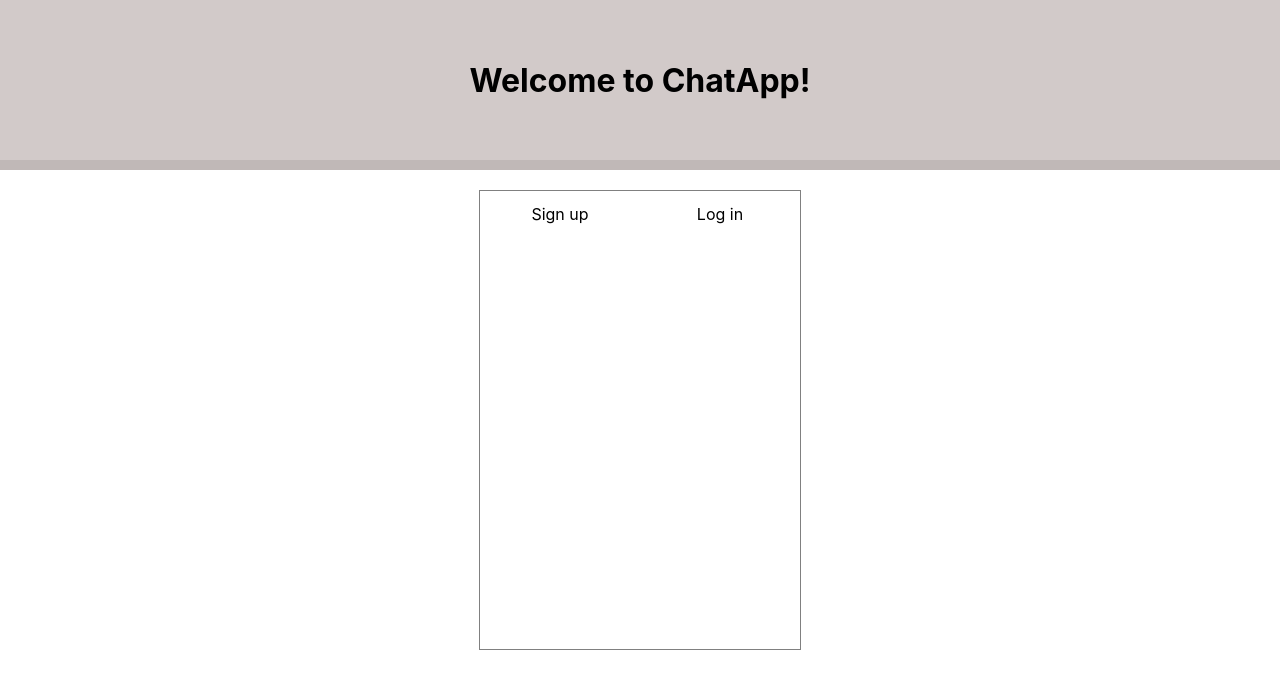
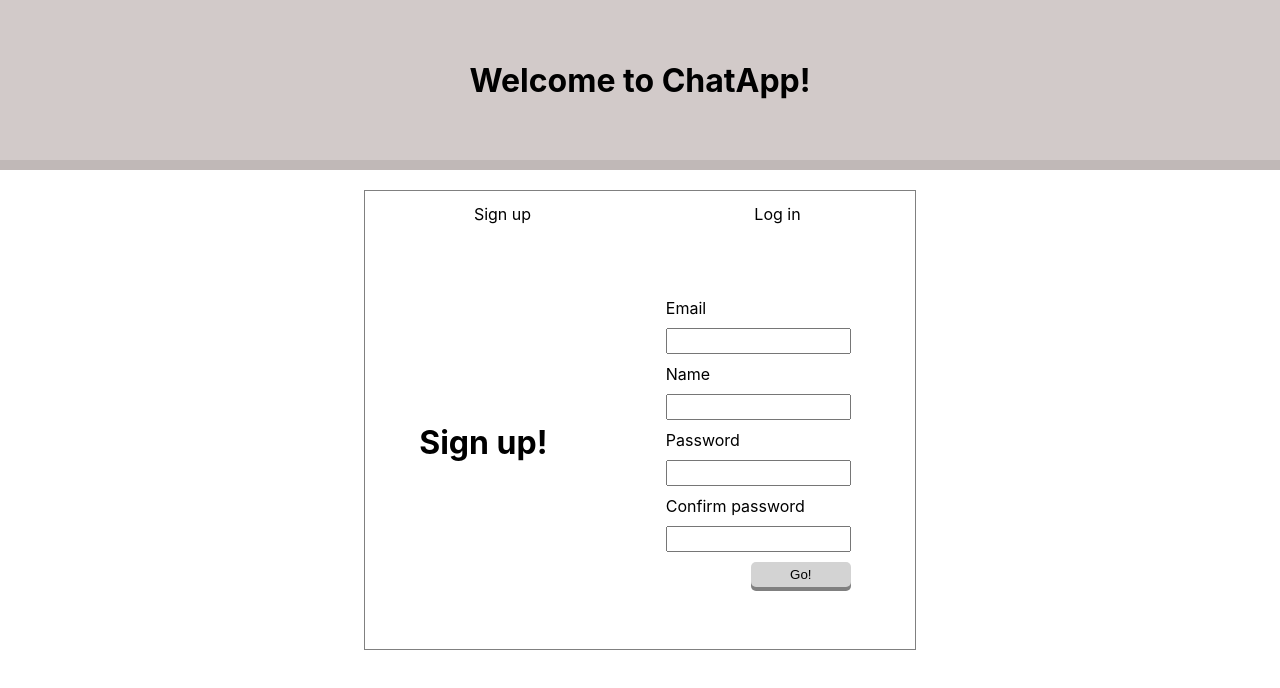
Before and after one commit to mabopoi/chat-react, a React (Create React App) app: page / in a window 1280 px wide. Shown: the top 688 px of the page. Built offline with nearby package versions, Linux system fonts and the light colour scheme.

Commit message:
Continuing Home's main section

```diff
--- a/src/components/Form/index.css
+++ b/src/components/Form/index.css
@@ -1,7 +1,42 @@
+.form {
+  text-align: left;
+  display: grid;
+}
+
 .form__input {
   height: 20px;
+  margin: 10px;
 }
 
 .form__text {
   font-size: 16px;
+  margin-left: 10px;
 }
+
+.form__btnContainer {
+  display: flex;
+  justify-content: flex-end;
+}
+
+.form__btn {
+  border-radius: 5px;
+  border: none;
+  background-color: lightgray;
+  color: black;
+  height: 25px;
+  width: 100px;
+  box-shadow: 0 4px grey;
+  outline: none;
+  margin-right: 10px;
+  cursor: pointer;
+}
+
+.form__btn:hover {
+  background-color: burlywood;
+}
+
+.form__btn:active {
+  outline: none;
+  box-shadow: 0 2px grey;
+  transform: translateY(4px);
+}
--- a/src/components/Form/index.tsx
+++ b/src/components/Form/index.tsx
@@ -4,29 +4,33 @@ import './index.css';
 type propsTypes = {
   handleSubmit: (e: FormEvent) => void;
   handleChange: (e: ChangeEvent<HTMLInputElement>) => void;
-  signIn: boolean;
+  signUp: boolean;
 };
 
-const Form = ({ handleSubmit, handleChange, signIn }: propsTypes) => {
+const Form = ({ handleSubmit, handleChange, signUp }: propsTypes) => {
   return (
-    <form onSubmit={handleSubmit}>
-      <span className='form__input'>Email</span>
-      <input className='form__text' type='text' onChange={handleChange} />
-      {signIn && (
+    <form className='form' onSubmit={handleSubmit}>
+      <span className='form__text'>Email</span>
+      <input className='form__input' type='text' onChange={handleChange} />
+      {signUp && (
         <>
-          <span className='form__input'>Name</span>
-          <input className='form__text' type='text' onChange={handleChange} />
+          <span className='form__text'>Name</span>
+          <input className='form__input' type='text' onChange={handleChange} />
         </>
       )}
-      <span className='form__input'>Password</span>
-      <input className='form__text' type='text' onChange={handleChange} />
-      {signIn && (
+      <span className='form__text'>Password</span>
+      <input className='form__input' type='text' onChange={handleChange} />
+      {signUp && (
         <>
-          <span className='form__input'>Confirm password</span>
-          <input className='form__text' type='text' onChange={handleChange} />
+          <span className='form__text'>Confirm password</span>
+          <input className='form__input' type='text' onChange={handleChange} />
         </>
       )}
-      <button>Go!</button>
+      <div className='form__btnContainer'>
+        <button type='submit' className='form__btn'>
+          Go!
+        </button>
+      </div>
     </form>
   );
 };
--- a/src/components/Main/index.css
+++ b/src/components/Main/index.css
@@ -6,7 +6,7 @@
 
 .main__chart {
   border: 1px solid grey;
-  width: 320px;
+  width: 550px;
   margin-top: 20px;
 }
 
@@ -25,8 +25,20 @@
   display: flex;
   align-items: center;
   justify-content: center;
+  cursor: pointer;
 }
 
 .main__listItem:hover {
   background-color: aqua;
 }
+
+.main__chartContent {
+  display: flex;
+  height: 90%;
+  justify-content: space-around;
+  align-items: center;
+}
+
+.main__chartTitle {
+  font-size: 32px;
+}
--- a/src/components/Main/index.tsx
+++ b/src/components/Main/index.tsx
@@ -1,17 +1,43 @@
+import { useState } from 'react';
+import Form from '../Form';
 import './index.css';
 
 const Main = () => {
+  const [signUp, setSignUp] = useState(true);
+  const handleChange = () => {};
+  const handleSignUpSubmit = () => {};
+  const handleLogInSubmit = () => {};
+
   return (
     <main className='main'>
       <div className='main__chart'>
         <ul className='main__list'>
-          <div className='main__listItem'>
+          <div className='main__listItem' onClick={() => setSignUp(true)}>
             <li>Sign up</li>
           </div>
-          <div className='main__listItem'>
+          <div className='main__listItem' onClick={() => setSignUp(false)}>
             <li>Log in</li>
           </div>
         </ul>
+        {signUp ? (
+          <div className='main__chartContent'>
+            <h2 className='main__chartTitle'>Sign up!</h2>
+            <Form
+              handleSubmit={handleSignUpSubmit}
+              handleChange={handleChange}
+              signUp={true}
+            />
+          </div>
+        ) : (
+          <div className='main__chartContent'>
+            <h2 className='main__chartTitle'>Log in!</h2>
+            <Form
+              handleSubmit={handleLogInSubmit}
+              handleChange={handleChange}
+              signUp={false}
+            />
+          </div>
+        )}
       </div>
     </main>
   );
```
